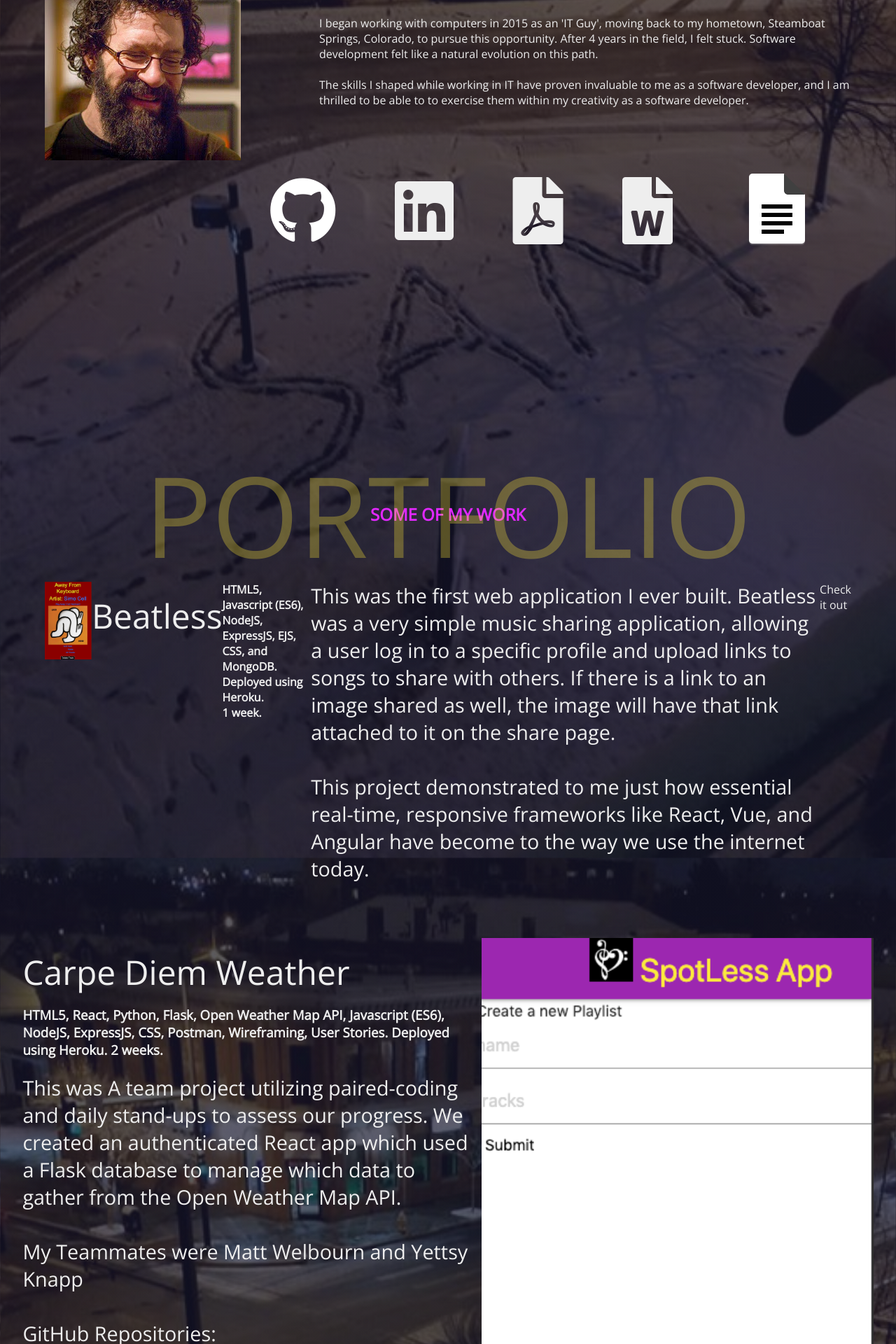
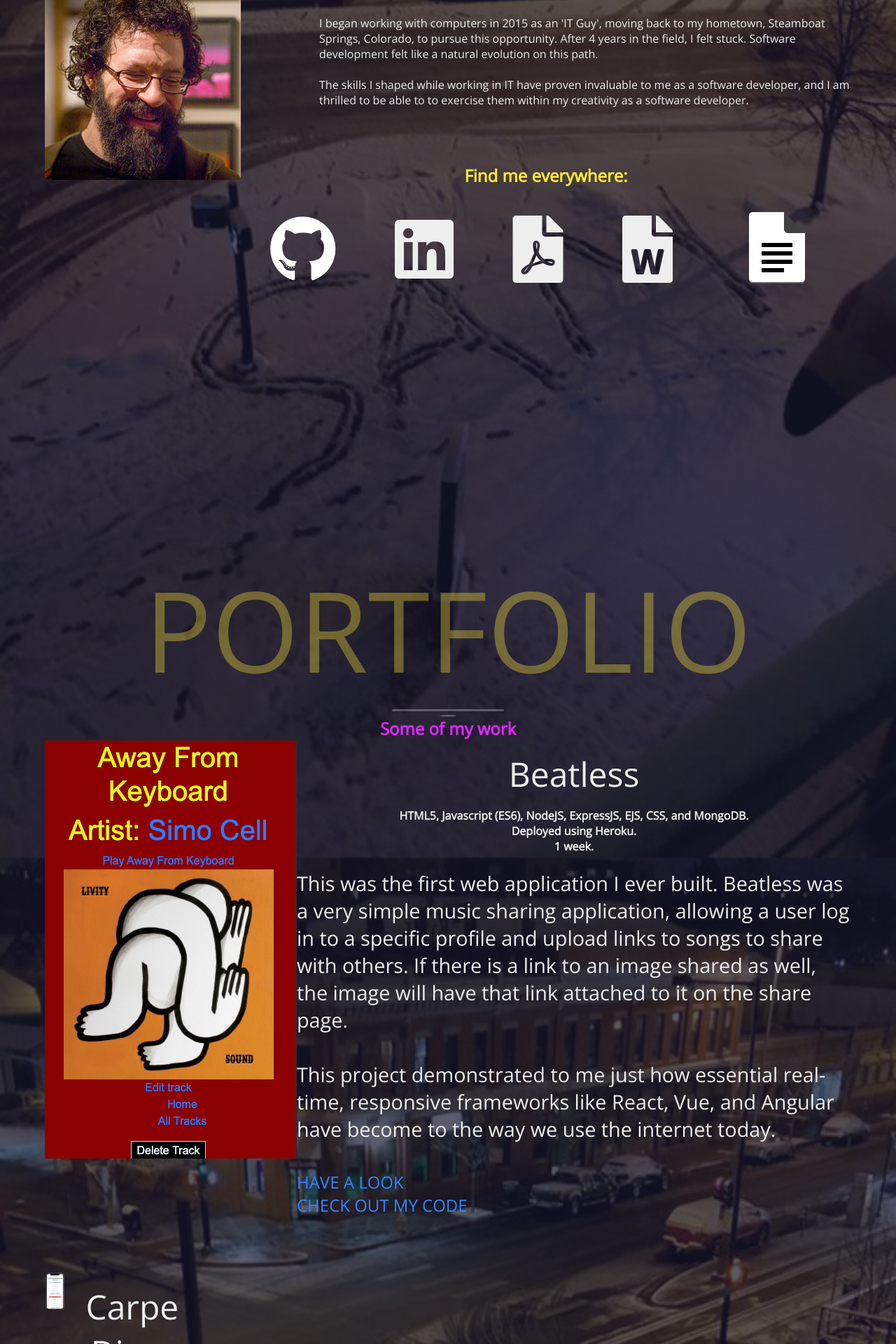
Before and after one commit to samliman/SamLiman-Responsive, a PHP site: page / in a window 1280 px wide; the page is wider, and only the part inside the window is pictured. Shown: the part 1080-3000 px from the top of that part at 70% size. Run offline with PHP 8.4, Linux system fonts and the light colour scheme.

Commit message:
more work on section headings and block formatting, and added fade-inb feature to the color of the google docs image link.

```diff
--- a/index.html
+++ b/index.html
@@ -14,11 +14,6 @@
 
 <body>
     <Header>
-        <div class="landing-text">
-            <h1>Sam Liman</h1>
-            <h6>Software Developer</h6>
-
-
         <div class="menu-toggler">
             <div class="bar half start"></div>
             <div class="bar"></div>
@@ -47,8 +42,9 @@
             </ul>
         </nav>
 
-
-
+        <div class="landing-text">
+            <h1>Sam Liman</h1>
+            <h6>Software Developer</h6>
     </Header>
 
     <section class="about" id="about">
@@ -86,6 +82,7 @@
                     am thrilled to be able to to exercise them within my creativity as a software developer.
                 </p>
                 <div class="social-media">
+                    <h3>Find me everywhere:</h3> <br>
                     <ul class="nav-list">
                         <li>
                             <a href="https://github.com/samliman/" class="icon-link">
@@ -124,7 +121,7 @@
         <div class="container">
             <div class="section-heading">
                 <h1>Portfolio</h1>
-                <h2>Some of my work</h2     >
+                <h2>Some of my work</h2>
             </div>
             <div class="portfolio-item">
                 <div class="portfolio-img">
@@ -133,9 +130,9 @@
                 </div>
                 <div class="portfolio-description">
                     <h1>Beatless</h1>
-                </div>
-                <h4>HTML5, Javascript (ES6), NodeJS, ExpressJS, EJS, CSS, and MongoDB. Deployed using Heroku.<br>
-                1 week.
+                    <h4>HTML5, Javascript (ES6), NodeJS, ExpressJS, EJS, CSS, and MongoDB.<br>
+                        Deployed using Heroku.<br>
+                        1 week.<br><br>
                     </h4>
                     <p>
                         This was the first web application I ever built. Beatless
@@ -149,7 +146,9 @@
                         real-time, responsive frameworks like React, Vue, and
                         Angular have become to the way we use the internet today.
                     </p>
-                <a href="https://beatlesss.herokuapp.com/" alt="beatless app">Check it out</a>
+                    <a href="https://beatlesss.herokuapp.com/" alt="beatless app" class="cta-1">Have a look</a><br>
+                    <a href="https://github.com/samliman/project-2-playlists/" alt="beatless app source code" class="cta" >Check out my code</a>
+                </div>
             </div>
             <div class="portfolio-item">
                 <div class="portfolio-img">
@@ -159,23 +158,23 @@
                 <div class="portfolio-description">
                     <h1 class="card-title">Carpe Diem Weather</h1>
                     </a>
-                <h3>HTML5, React, Python, Flask, Open Weather Map API,
+                    <h4>HTML5, React, Python, Flask, Open Weather Map API,
                         Javascript (ES6), NodeJS, ExpressJS, CSS, Postman,
                         Wireframing, User Stories. Deployed using Heroku. 2 weeks.
-                </h3>
+                    </h4>
                     <br>
                     <p>
                         This was A team project utilizing paired-coding and daily
                         stand-ups to assess our progress. We created an authenticated
                         React app which used a Flask database to manage which data to
                         gather from the Open Weather Map API. <br><br>
-                    My Teammates were <a href="https://www.linkedin.com/in/matt-welbourn-58ba6457">
+                        My Teammates were <a href="https://www.linkedin.com/in/matt-welbourn-58ba6457" class="cta">
                             Matt Welbourn</a> and
-                    <a href="https://www.linkedin.com/in/yettsy-jo-knapp">
+                        <a href="https://www.linkedin.com/in/yettsy-jo-knapp" class="cta">
                             Yettsy Knapp</a> <br><br>
-                    GitHub Repositories:<br>
-                    Flask: https://github.com/mlwelbourn/Weather-Flask-App.git<br>
-                    React: https://github.com/yettsyjk/WeatherReactApp.git
+                        <a href="https://carpe-diem-weather-react.herokuapp.com/cities" alt="carpe diem app" class="cta-1">Have a look at our app</a><br>
+                        <a href="https://github.com/yettsyjk/WeatherReactApp.git" alt="carpe diem react app source code" class="cta">Check out our back end</a>
+                        <a href="https://github.com/mlwelbourn/Weather-Flask-App.git" alt="carpe diem flask app source code" class="cta" >React App source code</a>
                     </p>
                 </div>
 
--- a/main.css
+++ b/main.css
@@ -57,42 +57,39 @@
 
 .section-heading {
   text-align: center;
-  text-transform: uppercase;
-  line-height: 0;
-  margin-bottom: 6rem;
   margin-top: 10rem;
-  /*  h1::before,
-  h1::after {
-      content: '';
-      position: absolute;
-      bottom: -.5rem;
-      left: 50%;
-      transform: translateX(-50%);
-      background-color: rgba(255, 255, 255, .75);
-  }
-
-  h1::before {
-      width: 10rem;
-      height: 3px;
-      border-radius: .8rem;
-  }
-
-  h1::after {
-      width: 1.5rem;
-      height: 1.5rem;
-      border-radius: 100%;
-      bottom: -1rem;
-  } */
 }
 .section-heading h1 {
   font-size: 3.5rem;
   color: rgba(255, 255, 255, 0.3);
+  text-transform: uppercase;
   font-weight: 300;
   position: relative;
   font-size: 10rem;
-  opacity: 0.3;
+  opacity: 0.35;
   text-align: center;
   color: #ffe838;
+  margin-bottom: 1rem;
+}
+.section-heading h1::before,
+.section-heading h1::after {
+  content: "";
+  position: absolute;
+  bottom: -0.5rem;
+  left: 50%;
+  transform: translateX(-50%);
+  background-color: rgba(255, 255, 255, 0.75);
+}
+.section-heading h1::before {
+  width: 10rem;
+  height: 3px;
+  border-radius: 0.8rem;
+}
+.section-heading h1::after {
+  width: 1.5rem;
+  height: 3px;
+  border-radius: 100%;
+  bottom: -1rem;
 }
 .section-heading h6 {
   font-size: 1.6rem;
@@ -229,6 +226,11 @@
   align-items: center;
   justify-content: center;
 }
+.about .container h3 {
+  text-align: center;
+  color: #ffe838;
+  font-size: 1.5rem;
+}
 
 .about-heading {
   text-align: center;
@@ -241,8 +243,9 @@
   opacity: 0.3;
   text-align: center;
   color: #ffe838;
+  margin-bottom: 0;
 }
-.about-heading h1 h6 {
+.about-heading h6 {
   font-size: 2rem;
   font-weight: 300;
   text-align: right;
@@ -268,6 +271,9 @@
 .social-media i {
   font-size: 6rem;
   transition: color 650ms;
+}
+.social-media h3 {
+  text-align: center;
 }
 
 .nav-list {
@@ -299,9 +305,18 @@
   -webkit-filter: saturate(0%) grayscale(100%) brightness(69%) contrast(1000%) invert(1);
 }
 
+@-webkit-keyframes fadein {
+  from {
+    opacity: 0;
+  }
+  to {
+    opacity: 1;
+  }
+}
 .google-docs-icon:hover {
   -webkit-filter: grayscale(0);
   filter: none;
+  -webkit-animation: fadein 2s;
 }
 
 /* services */
@@ -329,19 +344,28 @@
   font-size: 3rem;
   font-weight: 300;
   margin: 1rem 0;
+  text-align: center;
+}
+.portfolio-description h4 {
+  text-align: center;
 }
 .portfolio-description h2 {
   color: #7E46B3;
 }
-
 .portfolio-description h6 {
   font-size: 1.5rem;
   text-transform: uppercase;
   font-weight: 300;
   opacity: 0.3;
 }
-
 .portfolio-description .cta {
+  display: inline-block;
+  font-size: 1.5rem;
+  text-transform: uppercase;
+  color: #3883ff;
+  transition: color 650ms;
+}
+.portfolio-description .cta-1 {
   display: inline-block;
   margin-top: 2.5rem;
   font-size: 1.5rem;
@@ -349,7 +373,6 @@
   color: #3883ff;
   transition: color 650ms;
 }
-
 .portfolio-description .cta:hover {
   color: #0f2857;
 }
--- a/main.scss
+++ b/main.scss
@@ -59,23 +59,23 @@
 
    .section-heading {
        text-align: center;
-       text-transform: uppercase;
-       line-height: 0;
-       margin-bottom: 6rem;
        margin-top: 10rem;
 
        h1 {
            font-size: 3.5rem;
            color: rgba(255, 255, 255, .3);
+           text-transform: uppercase;
            font-weight: 300;
            position: relative;
            font-size: 10rem;
-           opacity: .3;
+           opacity: .35;
            text-align: center;
            color: #ffe838;
+           margin-bottom: 1rem;
+
        }
 
-       /*  h1::before,
+       h1::before,
        h1::after {
            content: '';
            position: absolute;
@@ -93,10 +93,10 @@
 
        h1::after {
            width: 1.5rem;
-           height: 1.5rem;
+           height: 3px;
            border-radius: 100%;
            bottom: -1rem;
-       } */
+       }
 
        h6 {
            font-size: 1.6rem;
@@ -235,6 +235,12 @@
        display: flex;
        align-items: center;
        justify-content: center;
+
+       h3 {
+        text-align: center;
+        color: #ffe838;
+        font-size: 1.5rem;
+       }
    }
 
    .about-heading {
@@ -248,12 +254,13 @@
            opacity: .3;
            text-align: center;
            color: #ffe838;
+           margin-bottom: 0;
+       }
 
        h6 {
            font-size: 2rem;
            font-weight: 300;
            text-align: right;
-           }
        }
    }
 
@@ -273,22 +280,26 @@
    }
 
    .social-media {
-       margin-top: 5rem;
-
        // align-self: center;
        // width: 80%;
        // display: flex;
        // padding-top: 4rem;
        // padding-bottom: 4rem;
+       margin-top: 5rem;
+
+       // img {
+           //     size: 6rem;
+           //     transition: color 650ms;
+           // }
+
            i {
                font-size: 6rem;
                transition: color 650ms;
            }
 
-       // img {
-       //     size: 6rem;
-       //     transition: color 650ms;
-       // }
+           h3 {
+               text-align: center;
+           }
         }
 
    .nav-list {
@@ -328,13 +339,18 @@
        -webkit-filter: saturate(0%) grayscale(100%) brightness(69%) contrast(1000%) invert(1)
    }
 
+@-webkit-keyframes fadein {
+    from { opacity: 0; }
+    to   { opacity: 1; }
+}
+
    .google-docs-icon:hover {
        -webkit-filter: grayscale(0);
        filter: none;
+       -webkit-animation: fadein 2s;
    }
 
    /* services */
-
    // /* skills */
    // .my-skills {
    //     margin-top: 10rem;
@@ -400,21 +416,33 @@
            font-size: 3rem;
            font-weight: 300;
            margin: 1rem 0;
+           text-align: center;
+       }
+
+       h4 {
+           text-align: center;
        }
 
        h2 {
            color: #7E46B3
        }
-   }
 
-   .portfolio-description h6 {
+          h6 {
               font-size: 1.5rem;
               text-transform: uppercase;
               font-weight: 300;
               opacity: .3;
           }
 
-   .portfolio-description .cta {
+        .cta {
+              display: inline-block;
+              font-size: 1.5rem;
+              text-transform: uppercase;
+              color: #3883ff;
+              transition: color 650ms;
+          }
+
+        .cta-1 {
               display: inline-block;
               margin-top: 2.5rem;
               font-size: 1.5rem;
@@ -423,8 +451,9 @@
               transition: color 650ms;
           }
 
-   .portfolio-description .cta:hover {
+       .cta:hover {
               color: #0f2857;
+          }
    }
 
    /* contacts */
```
Also changed, not shown: 1 other file. Lines whose indentation alone changed are shown as unchanged.
